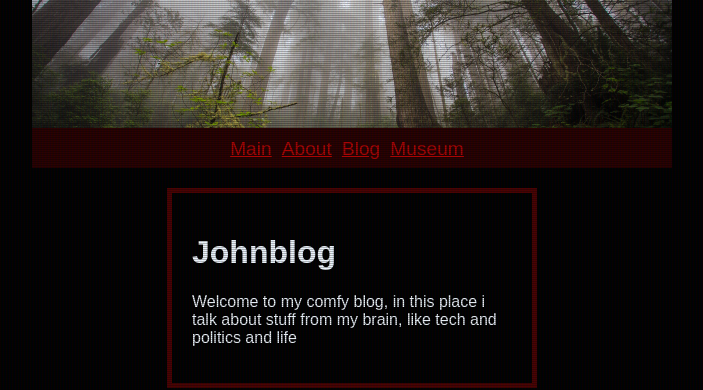
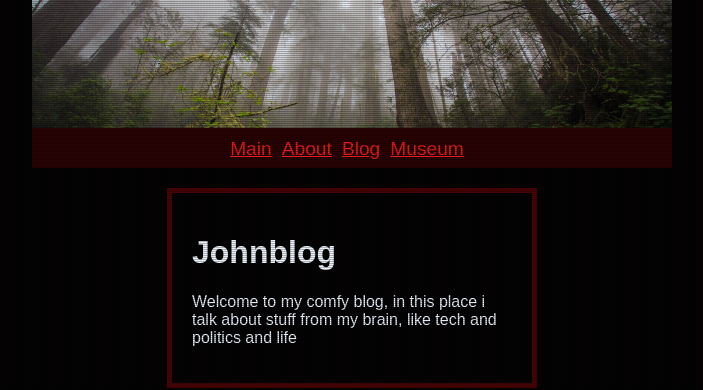
Before and after one commit to dgsmiley18/coolwebsite, a Jekyll site: the page index.html, which Jekyll copies as it is, in a window 1280 px wide. Shown: the top 390 px of the page, without its empty margins (288-991 px from the left). Built offline with Jekyll 4.4.1, drawn with Linux system fonts in a browser that asks for light colours.

Commit message:
style: Update link color in style.css

```diff
--- a/assets/style.css
+++ b/assets/style.css
@@ -145,13 +145,14 @@ main {
 
 a {
     font-family: "AppleGaramond", sans-serif;
-    color: #ad0403;
+    color: rgb(235, 28, 28);
     font-size: 1.2rem;
     margin-right: 10px;
 }
 
 #crt #sidebar a:hover {
-    color: rgb(235, 28, 28);
+    /* color: rgb(235, 28, 28); */
+    color:orange;
 }
 
 /* Texto */
```
